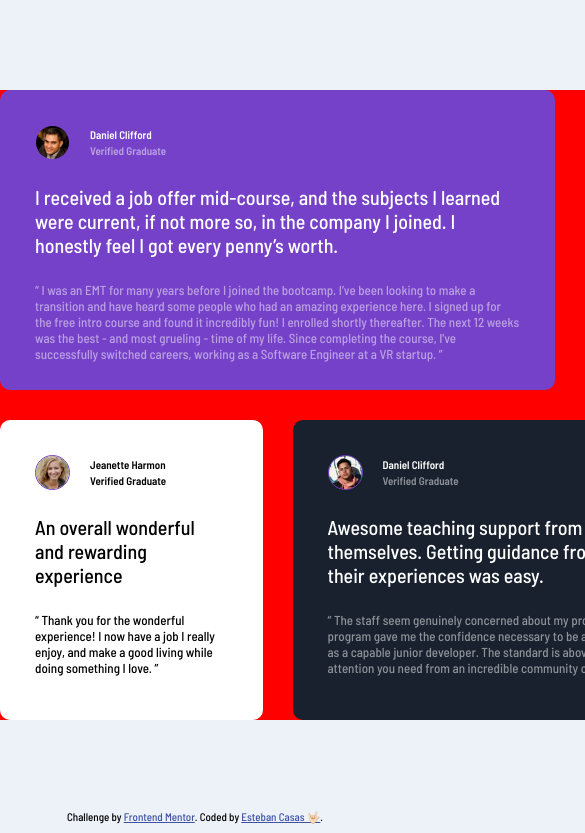
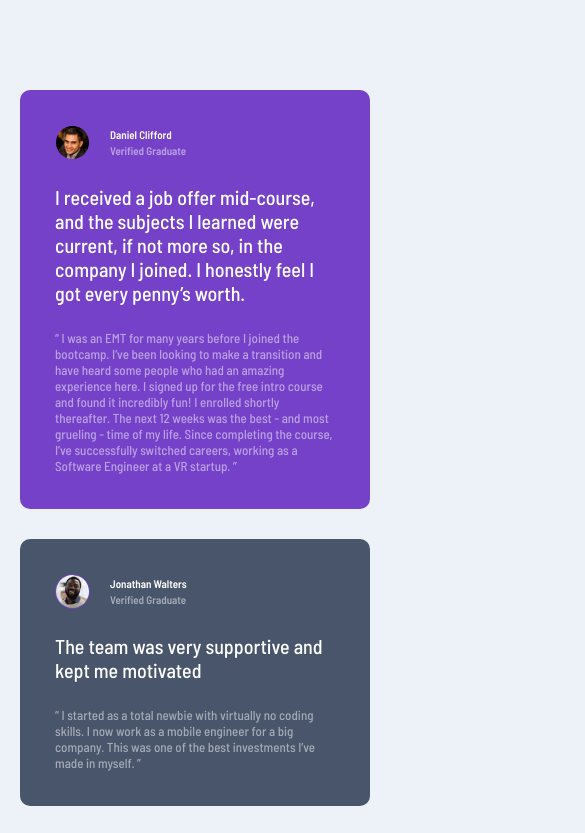
Before and after one commit to estebancasas9817/Testimonials-Grid, a plain HTML site: page index.html in a window 390 px wide. Shown: the top 833 px of the page, 585 px wide, since content can reach past the window. Drawn offline with Linux system fonts and the light colour scheme.

Commit message:
Listos media queries

```diff
--- a/index.html
+++ b/index.html
@@ -134,7 +134,7 @@
 				<div class="nombre">
 					<img src="./images/image-patrick.jpg" alt="Patrick" class="img" />
 					<div class="caja">
-						<h2 class="name blanco">Daniel Clifford</h2>
+						<h2 class="name blanco">Patrick Abrams</h2>
 						<h2 class="sub-name semi-blanco">Verified Graduate</h2>
 					</div>
 				</div>
--- a/style.css
+++ b/style.css
@@ -24,7 +24,6 @@ body {
 
 .container {
 	display: grid;
-	background-color: red;
 	width: 1140px;
 	grid-template-columns: repeat(4, 1fr);
 	grid-template-rows: repeat(2, 300px);
@@ -32,36 +31,16 @@ body {
 	margin: 90px auto;
 }
 
-/* @media (max-width: 375px) {
+@media (max-width: 500px) {
 	.container {
-		display: block;
+		display: flex;
+		flex-direction: column;
 		width: 350px;
 	}
-	.daniel {
-		grid-row: 1 / 2;
-		grid-column: 1 / -1;
-		margin-bottom: 30px;
+	.kira {
+		order: 5;
 	}
-	.hola {
-		grid-area: 2 / 3;
-		grid-column: 1 / -1;
-		margin-bottom: 30px;
-	}
-	.patrick {
-		grid-area: 3 / 4;
-		grid-column: 1 / -1;
-		margin-bottom: 30px;
-	}
-	.janeth {
-		grid-area: 4 / 5;
-		grid-column: 1 / -1;
-		margin-bottom: 30px;
-	}
-	.kira {
-		grid-row: 5 / -1;
-		grid-column: 1 / -1;
-	}
-} */
+}
 
 .container > * {
 	border-radius: 10px;
```
